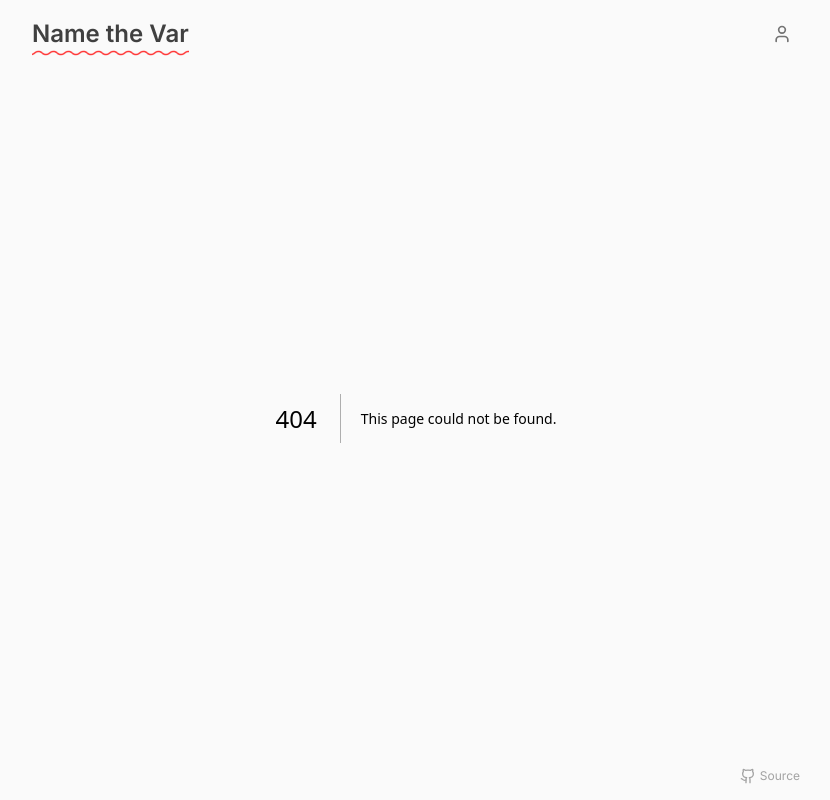
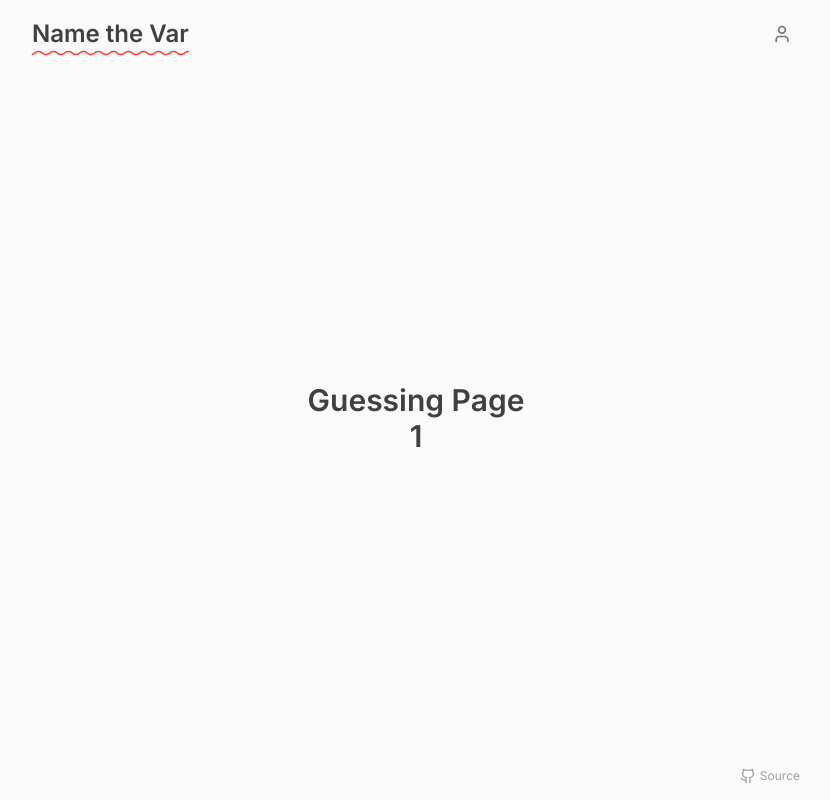
Before and after one commit to egegungordu/name-the-var, a Next.js app: page /name-the/1 in a window 1280 px wide. Before the commit this address had no page. Shown: the whole page, without its empty margins (224-1054 px from the left). Built offline with nearby package versions, Linux system fonts and the light colour scheme.

Commit message:
improve: test page transitions, add mock language page, edit metadata

```diff
--- a/src/app/layout.tsx
+++ b/src/app/layout.tsx
@@ -8,8 +8,8 @@ import Footer from "./_components/Footer";
 const inter = Inter({ subsets: ["latin"] });
 
 export const metadata: Metadata = {
-  title: "Create Next App",
-  description: "Generated by create next app",
+  title: "Name the Var",
+  description: "Name the Var is a game to help you gain intuition for variable naming.",
 };
 
 export default function RootLayout({
--- /dev/null
+++ b/src/app/name-the/[language]/page.tsx
@@ -0,0 +1,9 @@
+
+export default function GuessingPage({ params }: { params: { language: string } }) {
+  return (
+    <div className="flex flex-col items-center justify-center h-full">
+      <div className="text-3xl font-semibold text-neutral-700">Guessing Page</div>
+      <div className="text-3xl font-semibold text-neutral-700">{params.language}</div>
+    </div>
+  );
+}
--- a/src/app/page.tsx
+++ b/src/app/page.tsx
@@ -2,8 +2,10 @@
 
 import { cn } from "@/lib/utils";
 import { useNTVStore } from "@/store/store";
+import { useRouter } from "next/navigation";
 
 export default function Home() {
+  const router = useRouter();
   const today = new Date();
   const dayOfWeek = today.getDay();
   const languages = useNTVStore((state) => state.languages);
@@ -108,6 +110,9 @@ export default function Home() {
         </div>
 
         <button
+        onClick={() => {
+          router.push(`/name-the/${selectedLanguage?.slug}`);
+        }}
           disabled={disableButton}
           className="mt-6 rounded-full bg-neutral-800 px-5 py-3 font-medium text-white transition-all duration-100 hover:bg-neutral-700 active:scale-95 disabled:opacity-50 sm:px-4 sm:py-2"
         >
--- /dev/null
+++ b/src/app/template.tsx
@@ -0,0 +1,20 @@
+"use client";
+
+import { AnimatePresence, motion } from "framer-motion";
+
+export default function Template({ children }: { children: React.ReactNode }) {
+  return (
+    <motion.div
+      className="h-full"
+      initial={{ opacity: 0, y: 10 }}
+      animate={{ opacity: 1, y: 0 }}
+      transition={{
+        type: "spring",
+        damping: 20,
+        stiffness: 300,
+      }}
+    >
+      {children}
+    </motion.div>
+  );
+}
```
